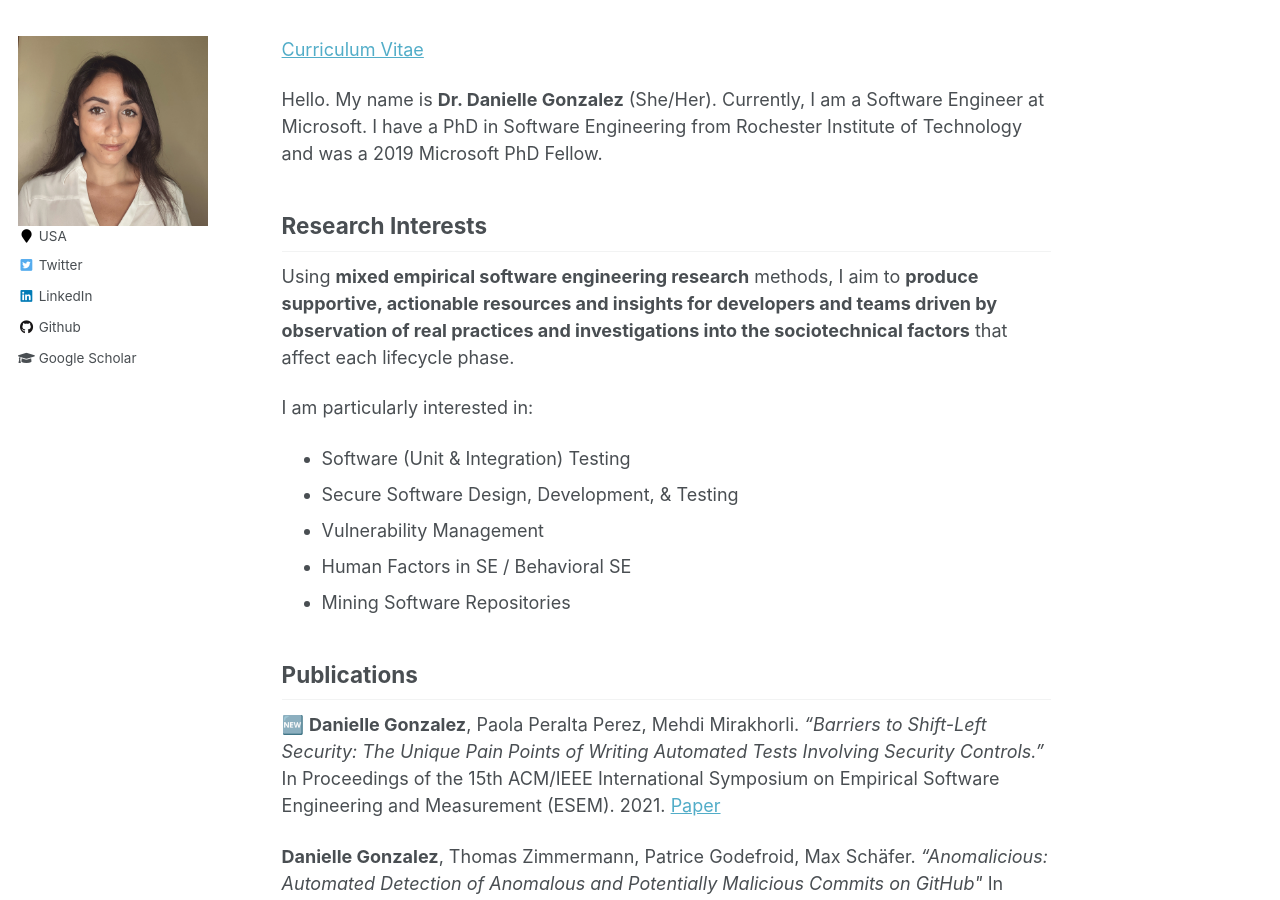
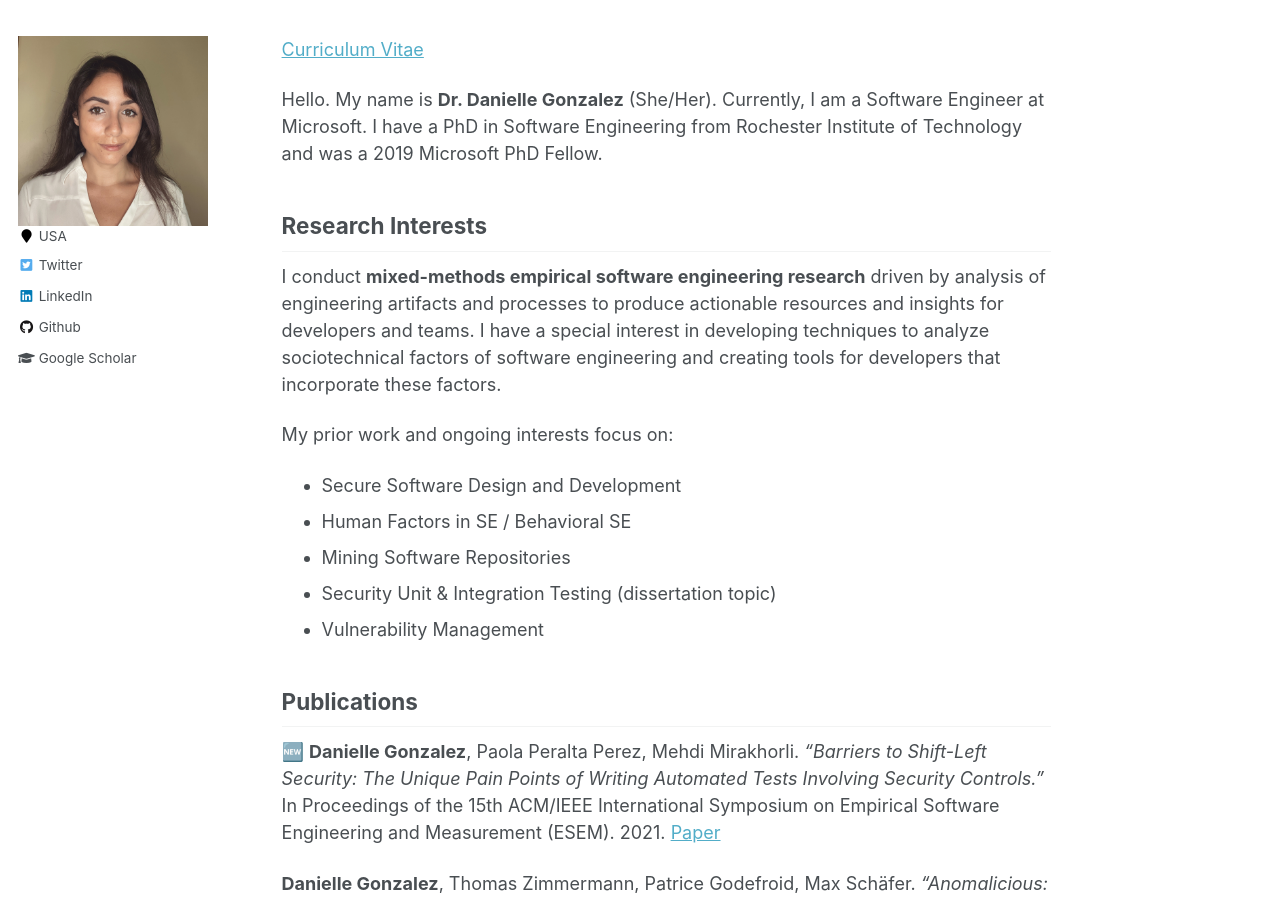
Before and after one commit to DanielleGonzalez/DanielleGonzalez.github.io, a Jekyll site: the page built from _pages/about.md, in a window 1280 px wide and 900 px high. Built offline with Jekyll 4.4.1, drawn with Linux system fonts in a browser that asks for light colours; emoji names are drawn with the system emoji font.

Commit message:
Update about.md

```diff
--- a/_pages/about.md
+++ b/_pages/about.md
@@ -13,14 +13,14 @@ redirect_from:
 Hello. My name is **Dr. Danielle Gonzalez** (She/Her). Currently, I am a Software Engineer at Microsoft. I have a PhD in Software Engineering from Rochester Institute of Technology and was a 2019 Microsoft PhD Fellow.
 
 ## Research Interests
-Using **mixed empirical software engineering research** methods, I aim to **produce supportive, actionable resources and insights for developers and teams driven by observation of real practices and investigations into the sociotechnical factors** that affect each lifecycle phase.
+I conduct **mixed-methods empirical software engineering research** driven by analysis of engineering artifacts and processes to produce actionable resources and insights for developers and teams. I have a special interest in developing techniques to analyze sociotechnical factors of software engineering and creating tools for developers that incorporate these factors.
 
-I am particularly interested in:
- - Software (Unit & Integration) Testing
- - Secure Software Design, Development, & Testing
- - Vulnerability Management
+My prior work and ongoing interests focus on:
+ - Secure Software Design and Development
  - Human Factors in SE / Behavioral SE
  - Mining Software Repositories
+ - Security Unit & Integration Testing (dissertation topic)
+ - Vulnerability Management
 
 ## Publications
 :new: **Danielle Gonzalez**, Paola Peralta Perez, Mehdi Mirakhorli. *"Barriers to Shift-Left Security: The Unique Pain Points of Writing Automated Tests Involving Security Controls."* In Proceedings of the 15th ACM/IEEE International Symposium on Empirical Software Engineering and Measurement (ESEM). 2021. [Paper](https://doi.org/10.1145/3475716.3475786){:target="_blank"}
```
